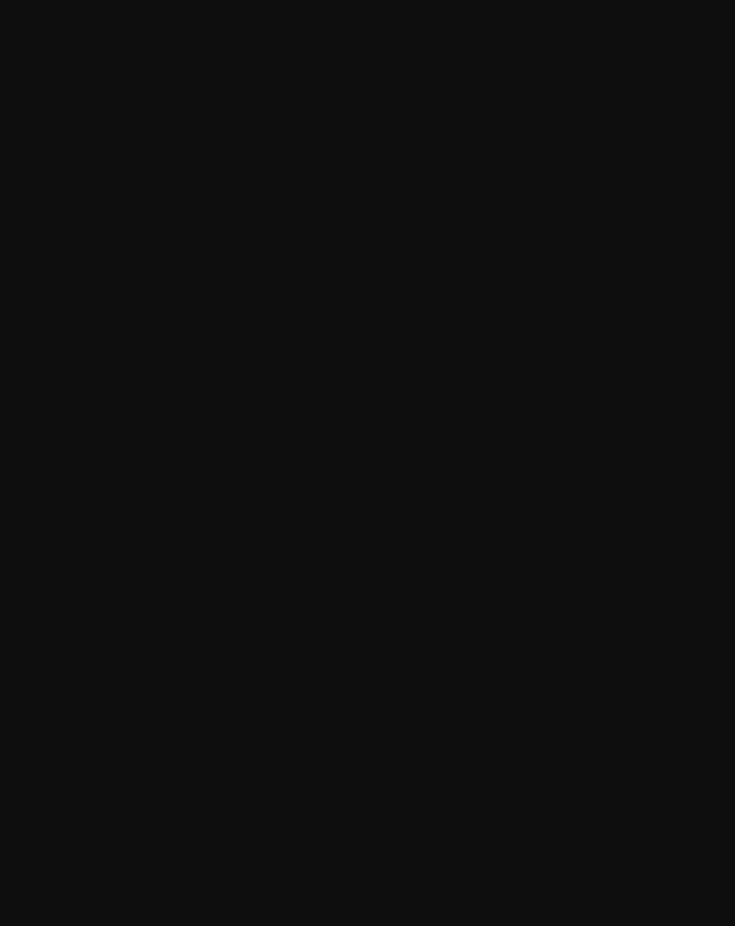
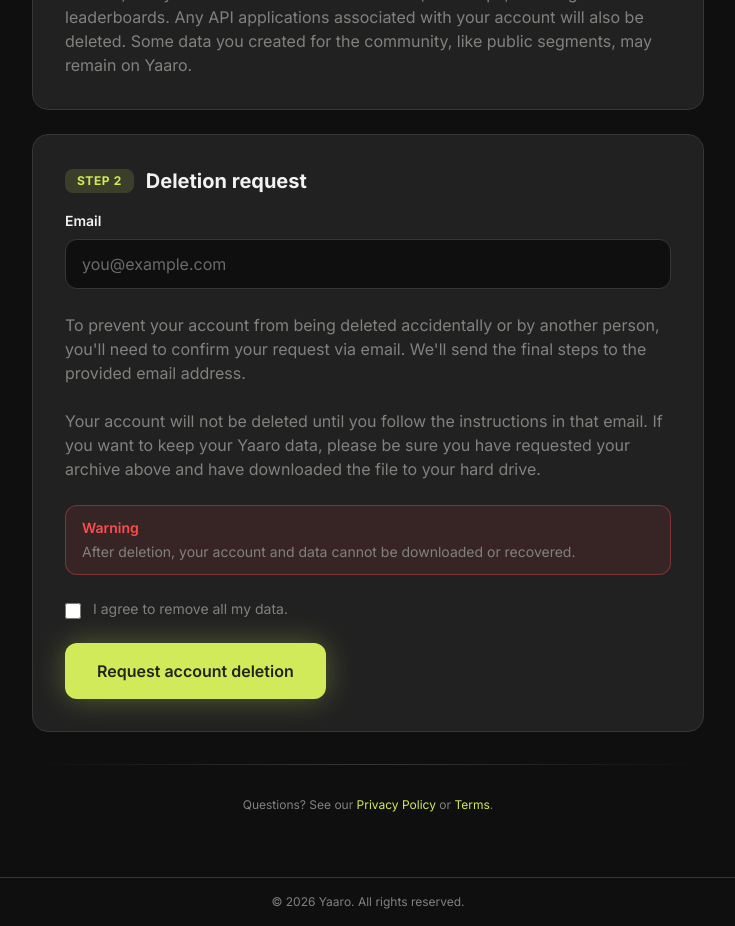
Before and after one commit to ZaploomTechnologies/yaaro_web, a React (Vite) app: page /delete-account-request in a window 1280 px wide. Before the commit this address had no page. Shown: the part 400-1326 px from the top of the page, without its empty margins (272-1007 px from the left). Before the commit the page ends 800 px from the top, so only its background shows below. Built offline with nearby package versions, Linux system fonts and the light colour scheme.

Commit message:
Add .env.production for environment configuration, update .gitignore for PM2 logs, create ecosystem.config.cjs for process management, and implement Delete Account Request page with routing in App.jsx.

```diff
--- a/package.json
+++ b/package.json
@@ -7,6 +7,7 @@
     "dev": "vite",
     "build": "vite build",
     "start": "vite preview",
+    "pm2:start": "pm2 start ecosystem.config.cjs",
     "lint": "eslint .",
     "preview": "vite preview"
   },
--- a/src/App.jsx
+++ b/src/App.jsx
@@ -11,6 +11,7 @@
 import WorkoutPage from './pages/WorkoutPage';
 import PrivacyPolicy from './pages/PrivacyPolicy';
 import TermsPage from './pages/TermsPage';
+import DeleteAccountRequestPage from './pages/DeleteAccountRequestPage';
 
 function LandingPage() {
   return (
@@ -59,6 +60,7 @@
       <Route path="/workout/:workoutId" element={<WorkoutPage />} />
       <Route path="/privacy-policy" element={<PrivacyPolicy />} />
       <Route path="/terms" element={<TermsPage />} />
+      <Route path="/delete-account-request" element={<DeleteAccountRequestPage />} />
     </Routes>
   );
 }
--- /dev/null
+++ b/src/pages/DeleteAccountRequestPage.jsx
@@ -0,0 +1,238 @@
+import { useEffect, useState } from 'react';
+import { Link } from 'react-router-dom';
+import { motion } from 'framer-motion';
+import Button from '../components/Button';
+
+function StepCard({ step, title, children }) {
+  return (
+    <motion.section
+      initial={{ opacity: 0, y: 12 }}
+      animate={{ opacity: 1, y: 0 }}
+      transition={{ duration: 0.4 }}
+      className="rounded-2xl border border-border bg-surface-card p-6 md:p-8 space-y-4"
+    >
+      <div className="flex items-center gap-3">
+        <span className="inline-flex items-center justify-center rounded-lg bg-primary/15 text-primary text-xs font-bold uppercase tracking-wider px-3 py-1">
+          {step}
+        </span>
+        <h2 className="text-lg md:text-xl font-bold text-surface-text">{title}</h2>
+      </div>
+      <div className="text-surface-secondary text-sm md:text-base leading-relaxed space-y-3">
+        {children}
+      </div>
+    </motion.section>
+  );
+}
+
+export default function DeleteAccountRequestPage() {
+  const [email, setEmail] = useState('');
+  const [agreed, setAgreed] = useState(false);
+  const [submitted, setSubmitted] = useState(false);
+  const [error, setError] = useState('');
+  const [pending, setPending] = useState(false);
+
+  useEffect(() => {
+    const prev = document.title;
+    document.title = 'Request account deletion - Yaaro';
+    return () => {
+      document.title = prev;
+    };
+  }, []);
+
+  const emailValid = /^[^\s@]+@[^\s@]+\.[^\s@]+$/.test(email.trim());
+
+  async function handleSubmit(e) {
+    e.preventDefault();
+    setError('');
+    if (!emailValid) {
+      setError('Please enter a valid email address.');
+      return;
+    }
+    if (!agreed) {
+      setError('Please confirm that you agree to remove your data.');
+      return;
+    }
+
+    // Optional: set in .env — POST JSON { email } to trigger your confirmation email flow
+    const endpoint = import.meta.env.VITE_ACCOUNT_DELETION_REQUEST_URL;
+    if (endpoint) {
+      setPending(true);
+      try {
+        const res = await fetch(endpoint, {
+          method: 'POST',
+          headers: { 'Content-Type': 'application/json' },
+          body: JSON.stringify({ email: email.trim() }),
+        });
+        if (!res.ok) {
+          const text = await res.text();
+          throw new Error(text || res.statusText);
+        }
+        setSubmitted(true);
+      } catch {
+        setError('We could not submit your request. Please try again later.');
+      } finally {
+        setPending(false);
+      }
+      return;
+    }
+
+    setSubmitted(true);
+  }
+
+  return (
+    <div className="min-h-screen bg-surface-bg flex flex-col">
+      <main className="flex-1 flex flex-col px-4 pt-10 pb-16 md:pt-14">
+        <motion.div
+          initial={{ opacity: 0, y: 16 }}
+          animate={{ opacity: 1, y: 0 }}
+          transition={{ duration: 0.45, ease: 'easeOut' }}
+          className="w-full max-w-2xl mx-auto space-y-8"
+        >
+          <div className="flex flex-col sm:flex-row sm:items-start sm:justify-between gap-4">
+            <Link to="/" className="inline-block hover:opacity-80 transition-opacity shrink-0">
+              <img src="/Yaaro-Logo.png" alt="Yaaro" width={84} />
+            </Link>
+            <p className="text-xs text-surface-secondary max-w-xs sm:text-right leading-relaxed">
+              Account deletion is initiated here. Final confirmation happens by email.
+            </p>
+          </div>
+
+          <div className="space-y-1">
+            <h1 className="text-2xl md:text-3xl font-bold text-surface-text tracking-tight">
+              Request account deletion
+            </h1>
+            <p className="text-surface-secondary text-sm md:text-base">
+              Follow the steps below. Your account is only removed after you complete the instructions
+              we send to your email.
+            </p>
+          </div>
+
+          <div className="h-px bg-gradient-to-r from-transparent via-border to-transparent" />
+
+          <div className="space-y-6">
+            <StepCard step="Step 1" title="What this means">
+              <p>
+                <strong className="text-surface-text">Account deletion is irreversible.</strong> Your
+                account and data will be permanently deleted, and you will be removed from all clubs,
+                heatmaps, challenges and leaderboards. Any API applications associated with your
+                account will also be deleted. Some data you created for the community, like public
+                segments, may remain on Yaaro.
+              </p>
+            </StepCard>
+
+            <StepCard step="Step 2" title="Deletion request">
+              {!submitted ? (
+                <form onSubmit={handleSubmit} className="space-y-6">
+                  <div>
+                    <label
+                      htmlFor="delete-account-email"
+                      className="block text-sm font-semibold text-surface-text mb-2"
+                    >
+                      Email
+                    </label>
+                    <input
+                      id="delete-account-email"
+                      name="email"
+                      type="email"
+                      autoComplete="email"
+                      value={email}
+                      onChange={(ev) => setEmail(ev.target.value)}
+                      placeholder="you@example.com"
+                      className="w-full rounded-xl bg-surface-bg border border-border px-4 py-3 text-surface-text placeholder:text-surface-secondary/80 focus:border-primary focus:ring-1 focus:ring-primary outline-none transition-colors"
+                    />
+                  </div>
+
+                  <p>
+                    To prevent your account from being deleted accidentally or by another person,
+                    you&apos;ll need to confirm your request via email. We&apos;ll send the final
+                    steps to the provided email address.
+                  </p>
+                  <p>
+                    Your account will not be deleted until you follow the instructions in that
+                    email. If you want to keep your Yaaro data, please be sure you have requested
+                    your archive above and have downloaded the file to your hard drive.
+                  </p>
+
+                  <div
+                    className="rounded-xl border border-danger/35 bg-danger/10 px-4 py-3 text-sm text-surface-text"
+                    role="alert"
+                  >
+                    <p className="font-semibold text-danger mb-1">Warning</p>
+                    <p className="text-surface-secondary">
+                      After deletion, your account and data cannot be downloaded or recovered.
+                    </p>
+                  </div>
+
+                  <label className="flex items-start gap-3 cursor-pointer group">
+                    <input
+                      type="checkbox"
+                      checked={agreed}
+                      onChange={(ev) => setAgreed(ev.target.checked)}
+                      className="mt-1 h-4 w-4 rounded border-border bg-surface-bg text-primary focus:ring-primary focus:ring-offset-0 focus:ring-offset-surface-card shrink-0"
+                    />
+                    <span className="text-sm text-surface-secondary group-hover:text-surface-text transition-colors">
+                      I agree to remove all my data.
+                    </span>
+                  </label>
+
+                  {error ? (
+                    <p className="text-sm text-danger" role="status">
+                      {error}
+                    </p>
+                  ) : null}
+
+                  <Button
+                    type="submit"
+                    variant="primary"
+                    size="lg"
+                    className="w-full sm:w-auto disabled:opacity-50 disabled:pointer-events-none"
+                    disabled={pending}
+                  >
+                    {pending ? 'Submitting…' : 'Request account deletion'}
+                  </Button>
+                </form>
+              ) : (
+                <div className="space-y-4">
+                  <div className="rounded-xl border border-primary/30 bg-primary/5 px-4 py-3 text-sm">
+                    <p className="font-semibold text-primary mb-1">Check your email</p>
+                    <p className="text-surface-secondary">
+                      We sent next steps to <strong className="text-surface-text">{email}</strong>.
+                      Your account will not be deleted until you complete the confirmation in that
+                      message.
+                    </p>
+                  </div>
+                  <Link
+                    to="/"
+                    className="inline-flex text-sm font-medium text-primary hover:text-primary-container underline underline-offset-2"
+                  >
+                    Back to home
+                  </Link>
+                </div>
+              )}
+            </StepCard>
+          </div>
+
+          <div className="h-px bg-gradient-to-r from-transparent via-border to-transparent" />
+
+          <p className="text-xs text-surface-secondary text-center">
+            Questions? See our{' '}
+            <Link to="/privacy-policy" className="text-primary hover:underline">
+              Privacy Policy
+            </Link>{' '}
+            or{' '}
+            <Link to="/terms" className="text-primary hover:underline">
+              Terms
+            </Link>
+            .
+          </p>
+        </motion.div>
+      </main>
+
+      <footer className="w-full px-4 py-4 border-t border-border text-center">
+        <p className="text-xs text-surface-secondary">
+          &copy; {new Date().getFullYear()} Yaaro. All rights reserved.
+        </p>
+      </footer>
+    </div>
+  );
+}
```
Also changed, not shown: ecosystem.config.cjs (renamed from ecosystem.config.js), 2 other files (tests, documents, lock files or other folders).
